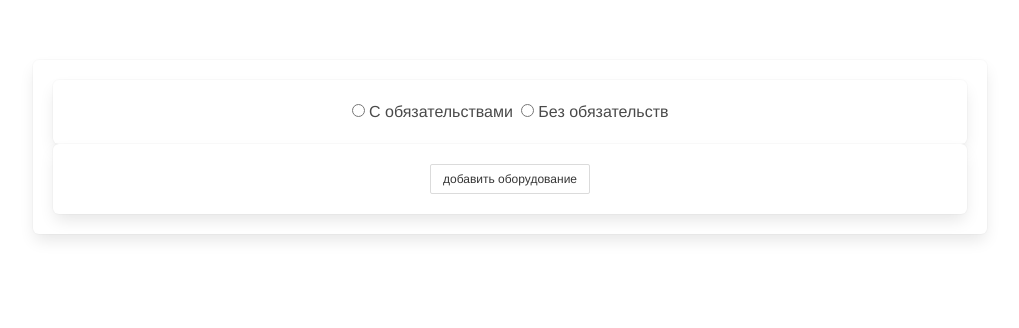
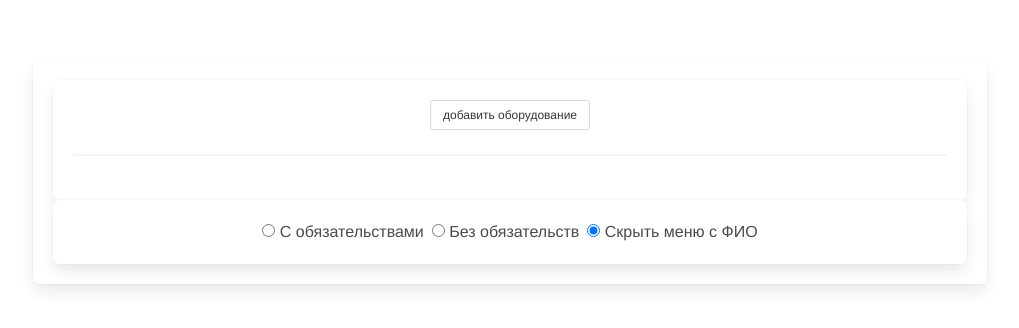
Before and after one commit to zinge/akt-to-pdf, a Vue app: page /#/ in a window 1280 px wide. Shown: the top 328 px of the page, without its empty margins (130-1149 px from the left). Built offline with nearby package versions, Linux system fonts and the light colour scheme.

Commit message:
item component

```diff
--- a/src/App.vue
+++ b/src/App.vue
@@ -4,10 +4,10 @@
       <div class="column"/>
       <div class="column is-three-quarters">
         <div class="box">
+          <items/>
           <akt-type-selector/>
           <without-user-form v-if="aktState == 'without'"/>
           <with-user-form v-if="aktState == 'with'"/>
-          <items/>
         </div>
       </div>
       <div class="column"/>
--- a/src/components/AktTypeSelector.vue
+++ b/src/components/AktTypeSelector.vue
@@ -8,6 +8,10 @@
       <label class="radio">
           <input v-model="aktState" type="radio" name="answer" value="without">
           Без обязательств
+      </label>
+      <label class="radio">
+          <input v-model="aktState" type="radio" name="answer" value="undefined">
+          Скрыть меню с ФИО
       </label>
     </div>
   </div>
--- a/src/components/Items.vue
+++ b/src/components/Items.vue
@@ -1,21 +1,7 @@
 <template>
   <div id="items">
     <div class="box">
-
-      <article class="message is-info" v-for="(item, index) in items" :key="item.id">
-        <div class="message-header">
-          Элемент {{index}}
-          <button class="delete" @click="dropItem(index)"></button>
-        </div>
-        <div class="message-body">
-          <p>
-            <strong>{{item.name}}</strong><br>
-            <small>SAP: {{item.sap}}, Инв. №: {{item.vendorSerial}} </small>
-          </p>
-        </div>
-      </article>
-
-      <a class="button is-small" @click="isActive = true">добавить оборудование</a>
+      <a class="button is-small" @click="isActive = true">добавить оборудование</a><hr>
 
       <div class="modal" :class="{'is-active': isActive}">
         <div class="modal-background"></div>
@@ -51,6 +37,19 @@
         </div>
         <button class="modal-close is-large" aria-label="close" @click="isActive = false"></button>
       </div>
+
+      <article class="message is-info is-small" v-for="(item, index) in items" :key="item.id">
+        <div class="message-header">
+          Элемент: {{index}}
+          <button class="delete is-small" @click="dropItem(index)"></button>
+        </div>
+        <div class="message-body">
+          <p>
+            <strong >{{item.name}}</strong><br>
+            <small>SAP: {{item.sap}}, Инв. №: {{item.vendorSerial}}, Кол-во: {{item.count}}</small>
+          </p>
+        </div>
+      </article>
     </div>
   </div>
 </template>
@@ -60,12 +59,6 @@ export default {
   name: 'Items',
   data () {
     return {
-      itemHead: {
-        name: 'наименование',
-        sap: 'инв. SAP',
-        vendorSerial: 'инв. заводской',
-        count: 'количество'
-      },
       isActive: false,
       item: {}
     }
```
